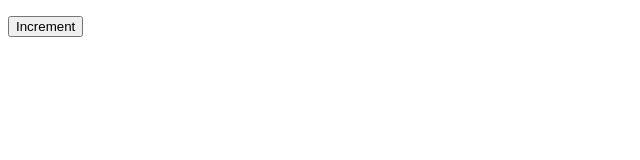
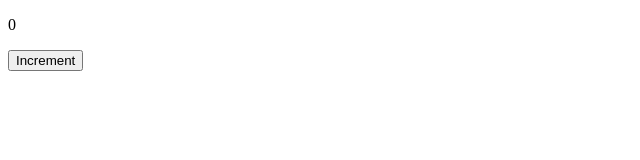
Before and after one commit to acciojob/increment-counter-MANOJ-02460, a website: page main.html in a window 1280 px wide. Shown: the whole page, without its empty margins (0-640 px from the left). Drawn offline with Linux system fonts and the light colour scheme.

Commit message:
created a submission

```diff
--- a/main.html
+++ b/main.html
@@ -8,7 +8,7 @@
 
 <body>
 	<!-- the entire body must be written by student -->
-	<p id="counter"></p>
+	<p id="counter">0</p>
 	<button onclick=incrementBtn() id="incrementBtn">Increment</button>
     <script type="text/javascript" src="./script.js">
 </script>
```
